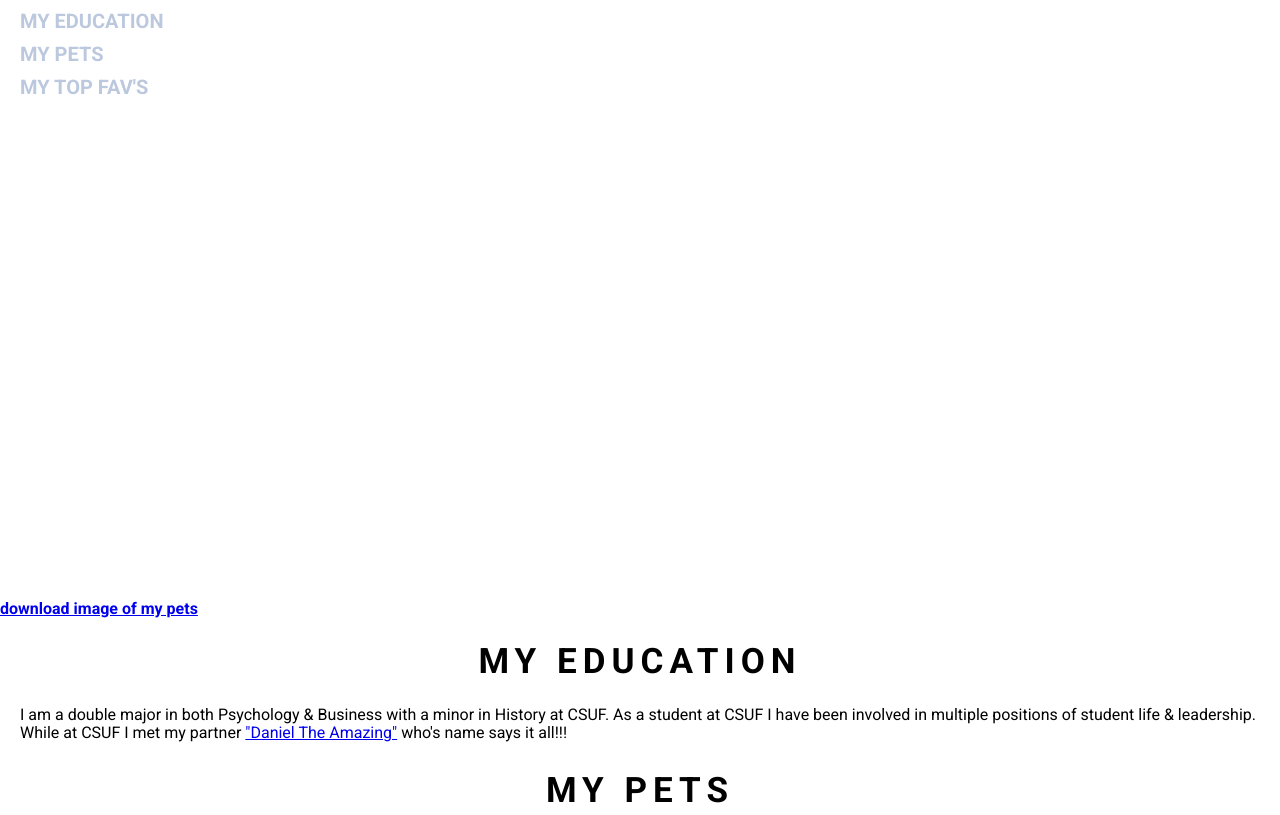
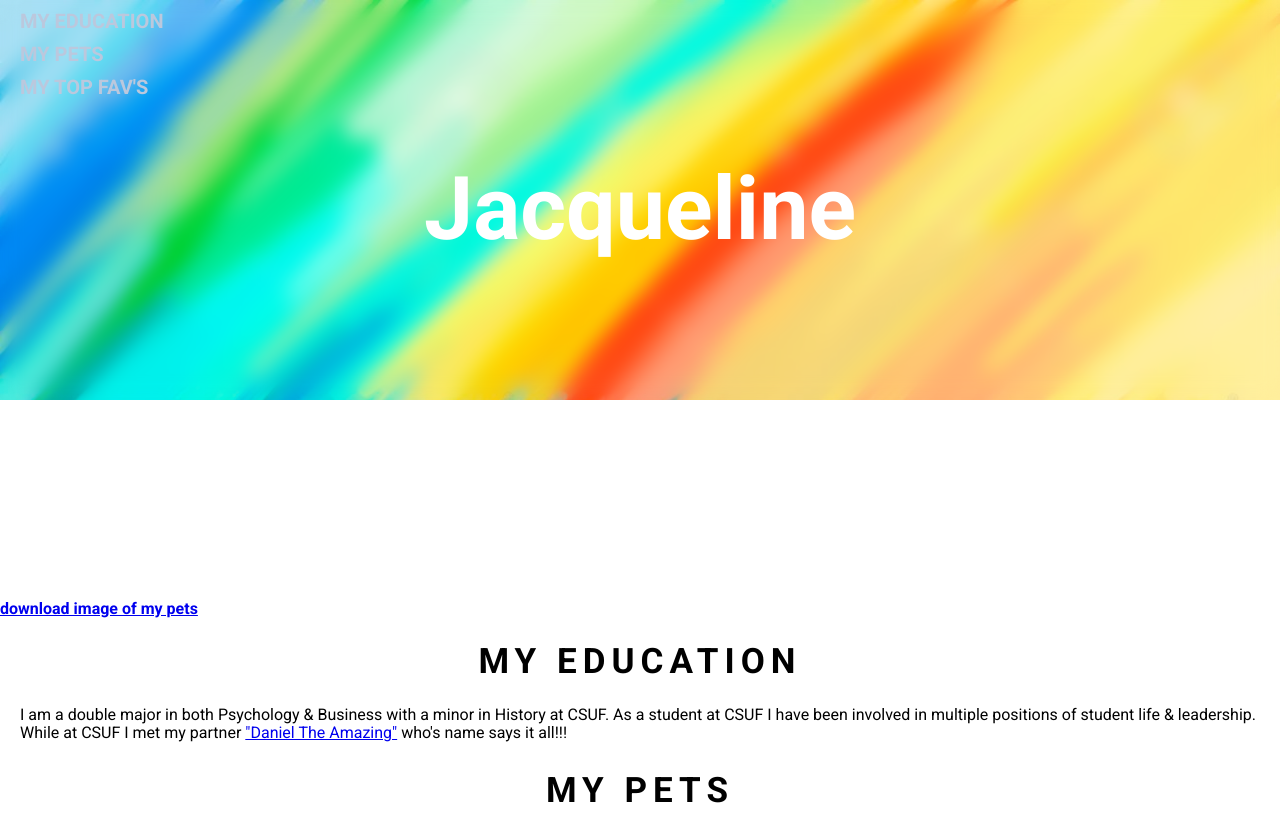
Before and after one commit to Dan1233212020/Personal-website, a plain HTML site: page PartnersWeb.html in a window 1280 px wide. Shown: the top 815 px of the page. Drawn offline with Linux system fonts and the light colour scheme.

Commit message:
Partners HereBackground

```diff
--- a/Partners.css
+++ b/Partners.css
@@ -1,6 +1,6 @@
 
 .herobannerbackground {
-    background-image: url("./src/BkrndImage.jpg");
+    background-image: url("./Assets/BkrndImage.jpg");
   }
 
   .PetsButton {
```
